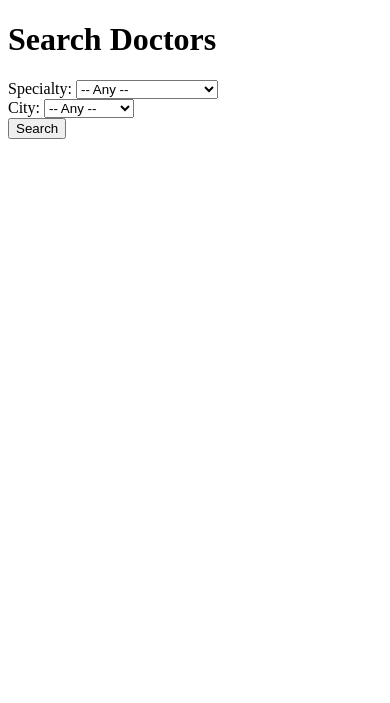
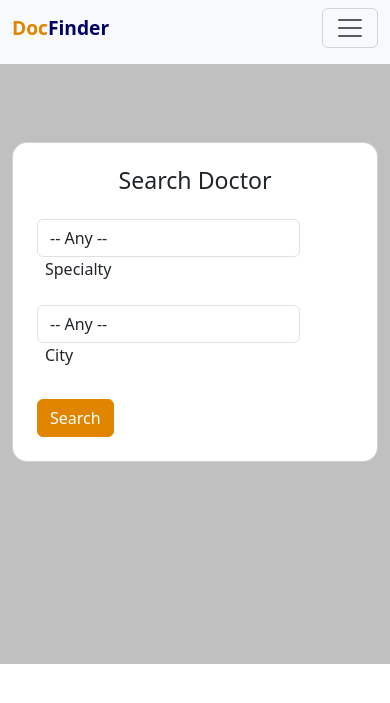
Before and after one commit to M-Usman-Shoaib/DocFinder, a Flask app: template templates/searchDoctors.html in a window 390 px wide. Shown: the top 703 px of the page. Run offline with Flask 3, Linux system fonts and the light colour scheme; the template is opened without the code that fills it, so the values that code supplies are empty.

Commit message:
search doctors

```diff
--- a/templates/doctorRegistration.html
+++ b/templates/doctorRegistration.html
@@ -144,7 +144,7 @@
     </div>
   </div>
 </section>
-</section>
+
 
 <script>
   function validateForm() {
--- a/templates/patientRegistration.html
+++ b/templates/patientRegistration.html
@@ -3,6 +3,7 @@
 {% block title %}title{% endblock %}
 
 {% block content %}
+
     <section class="vh-75  gradient-custom " style="background-image: url('{{ url_for('static', filename='header-bg.jpg') }}'); background-size: cover; background-position: center; min-height: 550px" >
   <div class="container py-5 h-75">
     <div class="row justify-content-center align-items-center h-100">
@@ -97,7 +98,6 @@
     </div>
   </div>
 </section>
-</section>
 
 <script>
   function validateForm() {
--- a/templates/searchDoctors.html
+++ b/templates/searchDoctors.html
@@ -1,13 +1,24 @@
-<!DOCTYPE html>
-<html>
-<head>
-    <title>Search Doctors</title>
-</head>
-<body>
-    <h1>Search Doctors</h1>
-    <form>
-        <label for="specialty">Specialty:</label>
-        <select id="specialty">
+{% extends "base.html" %}
+
+{% block title %}title{% endblock %}
+
+{% block content %}
+
+    <div class="background">
+    <section class="vh-75  gradient-custom " >
+  <div class="container py-5 h-75">
+    <div class="row justify-content-center align-items-center h-100">
+      <div class="col-12 col-lg-9 col-xl-7">
+        <div class="card shadow-2-strong card-registration" style="border-radius: 15px;">
+          <div class="card-body p-4 p-md-5">
+            <h3 class="mb-2 pb-2 pb-md-0 mb-md-5 text-center">Search Doctor</h3>
+            <form  class="pt-2">
+
+             <div class="row">
+                <div class="col-md-6 mb-2 pb-2">
+                    <div class="col-10">
+
+                  <select class="select form-control" id="specialty" name="specialty" >
                      <option value="">-- Any --</option>
                     <option value="Nutritionist">Nutritionist</option>
                     <option value="Gynecologist">Gynecologist</option>
@@ -19,9 +30,18 @@
                     <option value="General Surgeon">General Surgeon</option>
             <!-- Add other specialty options here -->
                   </select>
-        <br>
-        <label for="city">City:</label>
-        <select id="city">
+                  <label class="form-label select-label ms-2">Specialty</label>
+
+                </div>
+
+
+
+                </div>
+                <div class="col-md-6 mb-2 pb-2">
+
+                <div class="col-10">
+
+                  <select class="select form-control" id="city" name="city" >
                       <option value="">-- Any --</option>
                     <option value="Karachi">Karachi</option>
                     <option value="Lahore">Lahore</option>
@@ -35,12 +55,30 @@
                     <option value="Gujranwala">Gujranwala</option>
                      <!-- Add other city options here -->
                   </select>
-        <br>
-        <button type="button" onclick="searchDoctors()">Search</button>
+                  <label class="form-label select-label ms-2">City</label>
+
+                </div>
+
+                </div>
+
+              </div>
+
+              <div class="mt-1 pt-1">
+                <button class="btn btn-secondary yellow-button-color" type="button" onclick="searchDoctors()">Search</button>
+              </div>
+
             </form>
+
+          </div>
+        </div>
+      </div>
+    </div>
+  </div>
+</section>
+
     <br>
     <div id="results"></div>
-
+    </div>
     <script src="https://code.jquery.com/jquery-3.6.0.min.js"></script>
     <script>
         // Rest of the JavaScript code remains unchanged.
@@ -120,7 +158,7 @@
                             <td>${doctor.city}</td>
                             <td>${doctor.email}</td>
                             <td>${doctor.phone_no}</td>
-                            <td><button onclick="appointDoctor('${doctor._id.$oid}')">Appoint</button></td>
+                            <td><button class=" btn btn-secondary yellow-button-color" onclick="appointDoctor('${doctor._id.$oid}')">Appoint</button></td>
                         `;
                         table.appendChild(row);
                     }
@@ -151,8 +189,9 @@
         }
 
     </script>
-</body>
-</html>
+
+
+{% endblock %}
 
 
 <!--<!DOCTYPE html>-->
```
Lines whose indentation alone changed are shown as unchanged.
